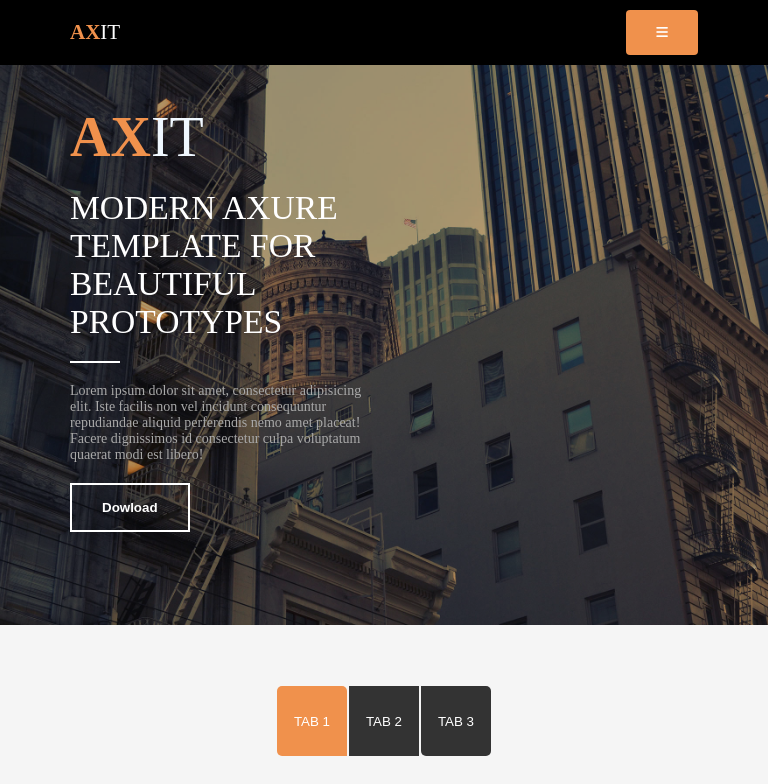
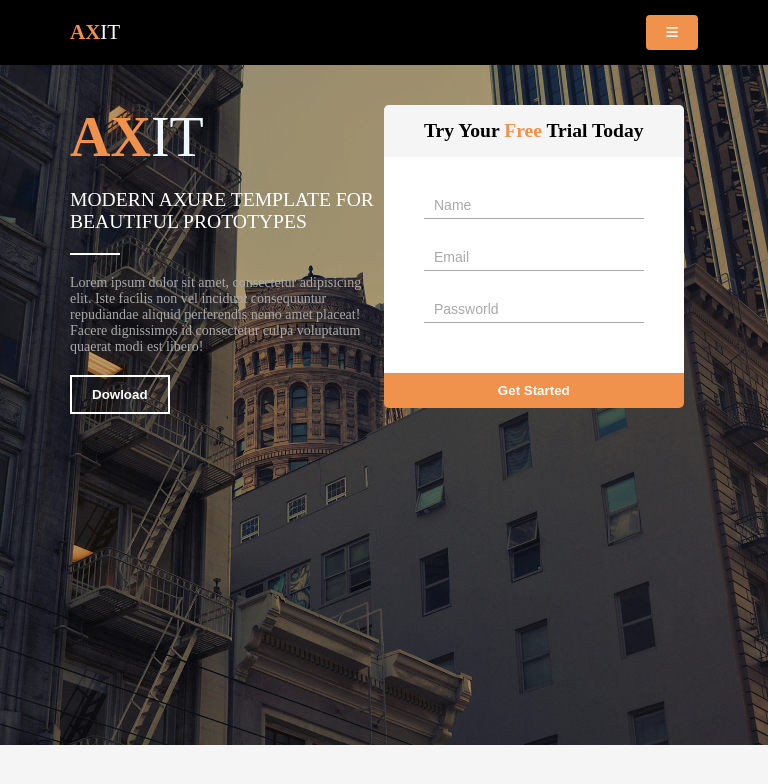
Before and after one commit to Phanvanduan2806/Pastcoding-test, a plain HTML site: page index.html in a window 768 px wide. Shown: the top 784 px of the page. Drawn offline with nearby package versions, Linux system fonts and the light colour scheme.

Commit message:
reponesive-slide

```diff
--- a/index.html
+++ b/index.html
@@ -103,7 +103,7 @@
                     </div>
                     <div class="sublist__item">
                         <div class="sublist__item__icon">
-                            <button class="btn-icon"><i class="fa-solid fa-upload"></i></button>
+                            <button class="btn-icon"><i class="fa-solid fa-download"></i></button>
                         </div>
                         <div class="sublist__item__des">
                             <h4>Title</h4>
--- a/style/src/_awesome.scss
+++ b/style/src/_awesome.scss
@@ -40,6 +40,10 @@
                     @include icon($text-color-ori, $text-color-ori);
                     width: 70px;
                     height: 70px;
+                    @media (max-width:768px) {
+                        height: 50px;
+                        width: 50px;
+                    }
                     font-size: 1.5rem;
                 }
                 h3{
--- a/style/src/_header.scss
+++ b/style/src/_header.scss
@@ -86,7 +86,7 @@ header {
 
             @media (max-width:768px) {
                 display: block;
-                top: 10px;
+                top: 15px;
             }
         }
 
--- a/style/src/_mixin.scss
+++ b/style/src/_mixin.scss
@@ -1,6 +1,9 @@
 @mixin button($bg-color, $text-color) {
     display: inline-block;
     padding: 15px 30px;
+    @media (max-width:768px) {
+        padding: 10px 20px;
+    }
     background-color: $bg-color;
     color: $text-color;
     border: none;
--- a/style/src/_slide.scss
+++ b/style/src/_slide.scss
@@ -4,6 +4,14 @@
 .slide {
     width: 100%;
     height: 70vh;
+
+    @media (max-width:768px) {
+        height: 100vh;
+    }
+    @media (min-width:768px) and (max-width:1200px) {
+        height: 85vh;
+    }
+
     position: relative;
 
     .slide__bg {
@@ -16,9 +24,11 @@
         .slide__content {
             height: 100%;
             display: grid;
+
             @media (max-width:768px) {
                 grid-template-rows: repeat(2, 1fr);
             }
+
             @media (min-width:768px) {
                 grid-template-columns: repeat(2, 1fr);
             }
@@ -33,6 +43,7 @@
 
                 h1 {
                     font-size: 4rem;
+
                     color: aliceblue;
                     font-weight: lighter;
 
@@ -44,6 +55,11 @@
 
                 p {
                     font-size: 2.4rem;
+
+                    @media (max-width:768px) {
+                        font-size: 1.4rem;
+                    }
+
                     text-transform: uppercase;
                     color: $text-color-white;
                     padding: 20px 0px;
@@ -73,8 +89,11 @@
                 display: flex;
                 justify-content: flex-end;
                 align-items: center;
+
                 @media (max-width:768px) {
-                    display: none;
+                    justify-content: flex-start;
+                    flex-direction: column;
+                    align-items: flex-start;
                 }
 
                 form {
@@ -87,16 +106,18 @@
                         h3 {
                             font-size: 1.4rem;
                             font-weight: 600;
-                            text-transform:capitalize;
+                            text-transform: capitalize;
                             padding: 15px 40px;
-                            b{
+
+                            b {
                                 font-weight: bold;
                                 color: $text-color-ori;
                             }
                         }
 
                     }
-                    .input-group{
+
+                    .input-group {
                         display: flex;
                         background-color: $text-color-white;
                         flex-direction: column;
@@ -104,11 +125,13 @@
                         justify-content: center;
                         padding: 10px 40px;
                         padding-bottom: 50px;
-                        input{
+
+                        input {
                             @include input($color-gray);
                         }
                     }
-                    button{
+
+                    button {
                         @include button($text-color-ori, $text-color-white);
                         width: 100%;
                         padding: 20px;
--- a/style/src/_tabs.scss
+++ b/style/src/_tabs.scss
@@ -6,7 +6,7 @@
     .tabs__bg {
         display: flex;
 
-        @media (max-width:768px) {
+        @media (max-width:1050px) {
             flex-direction: column;
         }
 
@@ -15,7 +15,7 @@
             flex-direction: column;
             padding: 20px 0px;
 
-            @media (max-width:768px) {
+            @media (max-width:1050px) {
                 flex-direction: row;
                 justify-content: center;
 
```
Also changed, not shown: style/index.css, 2 other files.
